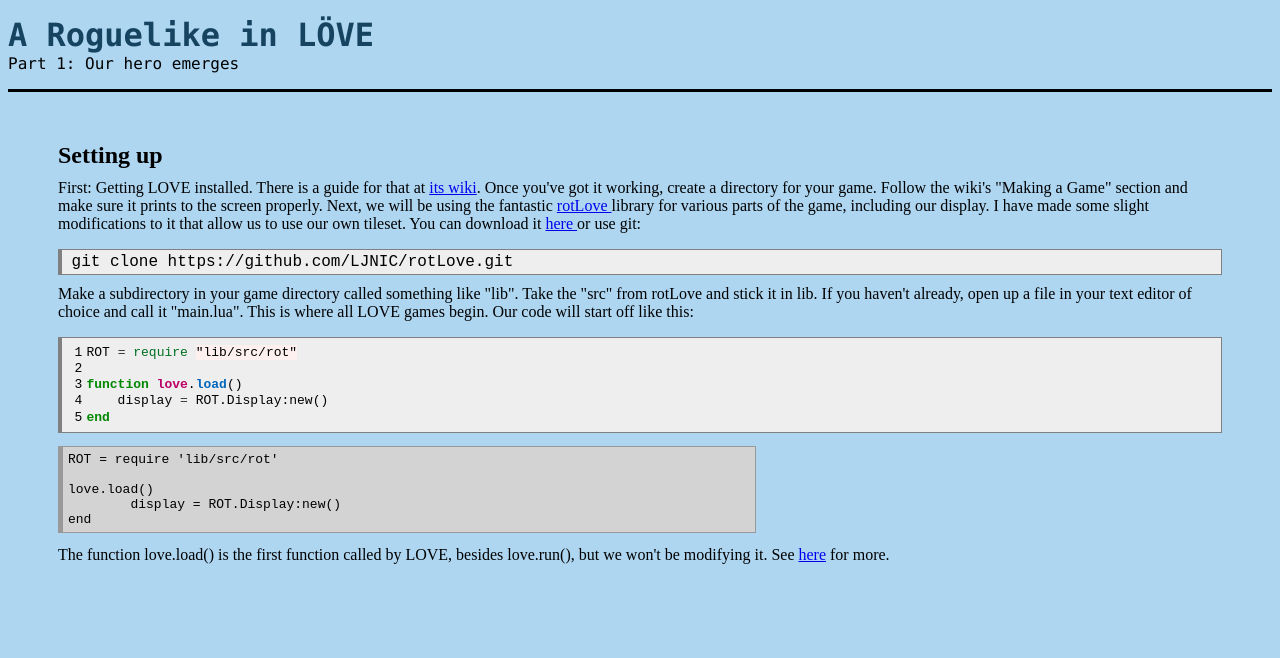
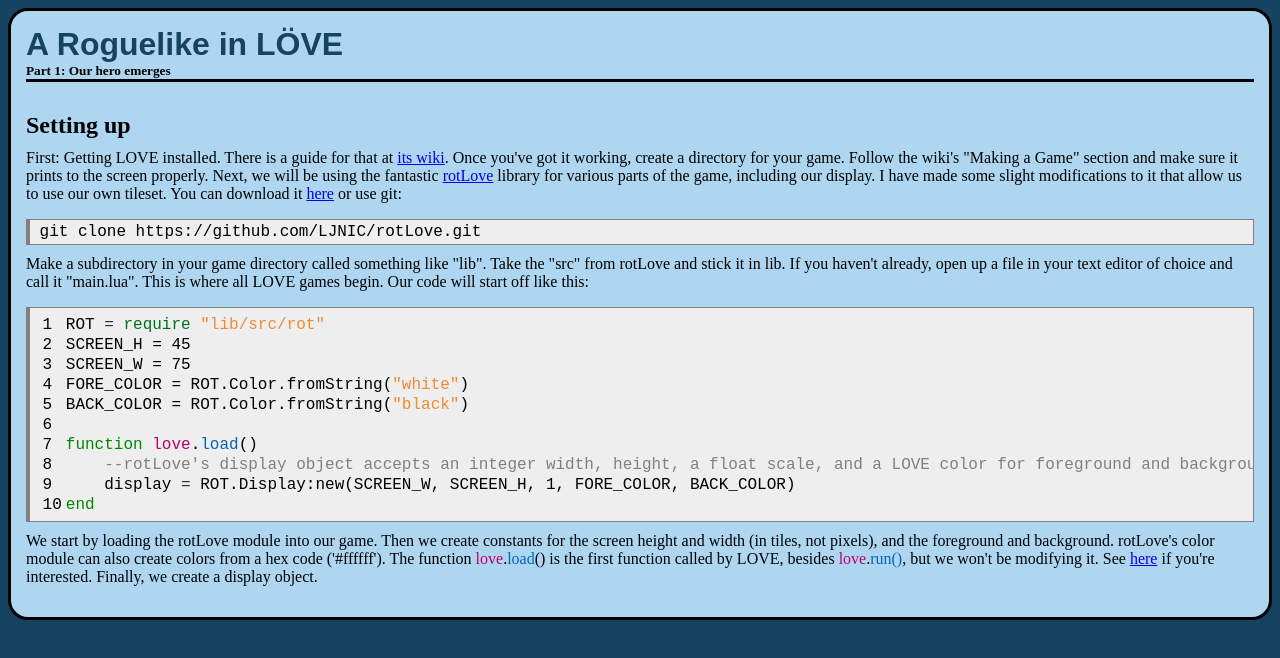
Before and after one commit to LJNIC/rogueinlove, a plain HTML site: page parts/part1.html in a window 1280 px wide. Drawn offline with Linux system fonts and the light colour scheme.

Commit message:
Update content and style

```diff
--- a/parts/part1.html
+++ b/parts/part1.html
@@ -11,8 +11,10 @@
 </head>
 
 <body>
+
 	<header>
-	<p><h1>A Roguelike in LÖVE</h1> Part 1: Our hero emerges</p>
+	<h1>A Roguelike in LÖVE</h1>
+	<h5>Part 1: Our hero emerges</h5>
 	</header>
 
 	<div class="content">
@@ -20,9 +22,9 @@
 	<p> First: Getting LOVE installed. There is a guide for that at <a href="https://love2d.org">its wiki</a>.
 	Once you've got it working, create a directory for your game. Follow the wiki's "Making a Game" section and
 	make sure it prints to the screen properly. Next, we will be using the fantastic
-	<a href="https://github.com/paulofmandown/rotLove"> rotLove </a> library for
+	<a href="https://github.com/paulofmandown/rotLove"> rotLove</a> library for
 	various parts of the game, including our display. I have made some slight modifications to it that allow us
-	to use our own tileset. You can download it <a href="https://github.com/LJNIC/rotLove/archive/master.zip"> here </a>
+	to use our own tileset. You can download it <a href="https://github.com/LJNIC/rotLove/archive/master.zip"> here</a>
 	or use git:
 	</p>
 	<div class="codediv">
@@ -32,23 +34,34 @@
 	lib. If you haven't already, open up a file in your text editor of choice and call it "main.lua". This is where all LOVE games
 	begin. Our code will start off like this:
 	</p>
-	<!-- HTML generated using hilite.me --><div class="codediv"><table><tr><td><pre style="margin: 0; line-height: 125%">1
+	<div class="codediv"><table><tr><td><pre style="margin: 0; line-height: 125%">1
 2
 3
 4
-5</pre></td><td><pre style="margin: 0; line-height: 125%">ROT <span style="color: #333333">=</span> <span style="color: #007020">require</span> <span style="background-color: #fff0f0">&quot;lib/src/rot&quot;</span>
+5
+6
+7
+8
+9
+10</pre></td><td><pre style="margin: 0; line-height: 125%">ROT <span style="color: #333333">=</span> <span style="color: #007020">require</span> <span class="codestring">&quot;lib/src/rot&quot;</span>
+SCREEN_H = 45
+SCREEN_W = 75
+FORE_COLOR = ROT.Color.fromString(<span class="codestring">&quot;white&quot;</span>)
+BACK_COLOR = ROT.Color.fromString(<span class="codestring">&quot;black&quot;</span>)
 
-<span style="color: #008800; font-weight: bold">function</span> <span style="color: #BB0066; font-weight: bold">love</span>.<span style="color: #0066BB; font-weight: bold">load</span>()
-    display <span style="color: #333333">=</span> ROT.Display:new()
-<span style="color: #008800; font-weight: bold">end</span>
+<span class="codegreen">function</span> <span class="codepink">love</span>.<span class="codeblue">load</span>()
+<span class="comment">    --rotLove's display object accepts an integer width, height, a float scale, and a LOVE color for foreground and background</span>
+    display <span style="color: #333333">=</span> ROT.Display:new(SCREEN_W, SCREEN_H, 1, FORE_COLOR, BACK_COLOR)
+<span class="codegreen">end</span>
 </pre></td></tr></table></div>
 
-	<pre><code>ROT = require 'lib/src/rot'
-
-love.load()
-	display = ROT.Display:new()
-end	</code></pre>
-	<p>The function <span class="love">love.load()</span> is the first function called by LOVE, besides <span class="love">love.run()</span>, but
-	we won't be modifying it. See <a href="https://love2d.org/wiki/love.run">here</a> for more.
+<p> We start by loading the rotLove module into our game. Then we create constants for the screen height and width
+	(in tiles, not pixels), and the foreground and background. rotLove's color module can also create colors from a
+	hex code ('#ffffff').
+	The function <span class="codepink">love</span>.<span class="codeblue">load</span>() is the first
+	function called by LOVE, besides <span class="codepink">love</span>.<span class="codeblue">run()</span>, but
+	we won't be modifying it. See <a href="https://love2d.org/wiki/love.run">here</a> if you're interested. Finally,
+	we create a display object.
+</p>
 	</div>
 </body>
--- a/style/stylesheet.css
+++ b/style/stylesheet.css
@@ -1,9 +1,11 @@
-header{
-	border-bottom: solid black;
-	font-family: 'Menlo';
+html{
+	background-color: #154360;
 }
 body{
 	background-color: #aed6f1;
+	border-radius: 20px;
+	padding: 15px;
+	border: solid black;
 }
 
 p{
@@ -13,10 +15,16 @@ p{
 h1{
 	margin: 0;
 	color:  #154360;
+	font-family: arial;
 }
 
 h2{
 	margin-bottom: 5px;
+}
+
+h5{
+	margin: 0;
+	border-bottom: solid black;
 }
 
 code{
@@ -25,11 +33,33 @@ code{
 	padding: 5px;
 	border: 1px solid #999;
 	border-left: 5px solid #999;
-	margin-right: 40%;
+}
+
+pre{
+	font-family: 'Inconsolata', monospace;
 }
 
 .content{
-	margin: 50px;
+	margin-top: 30px;
+}
+
+.comment{
+	color: grey;
+}
+.codegreen{
+	color: #008800;
+}
+
+.codepink{
+	color: #BB0066;
+}
+
+.codeblue{
+	color: #0066BB;
+}
+
+.codestring{
+	color: #ef8b32;
 }
 
 .codediv{
```
Also changed, not shown: index.html (+8 -3 lines).
